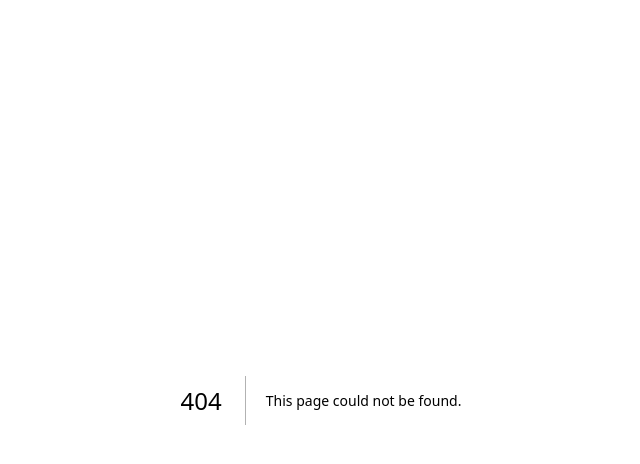
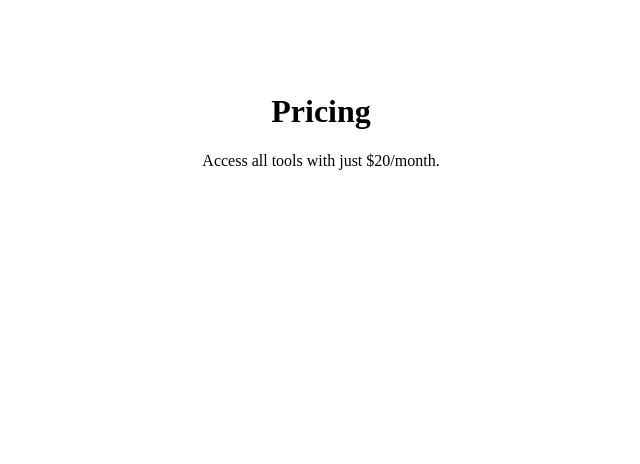
Before and after one commit to hackerh5041/viba-ai, a Next.js app: page /pages/pages/pricing in a window 1280 px wide. Before the commit this address had no page. Shown: the top 464 px of the page, without its empty margins (319-959 px from the left). Built offline with nearby package versions, Linux system fonts and the light colour scheme.

Commit message:
Create pricing.js

```diff
--- /dev/null
+++ b/pages/pages/pages/pricing.js
@@ -0,0 +1,8 @@
+export default function Pricing() {
+  return (
+    <div style={{ padding: '4rem', textAlign: 'center' }}>
+      <h1>Pricing</h1>
+      <p>Access all tools with just $20/month.</p>
+    </div>
+  );
+}
```
